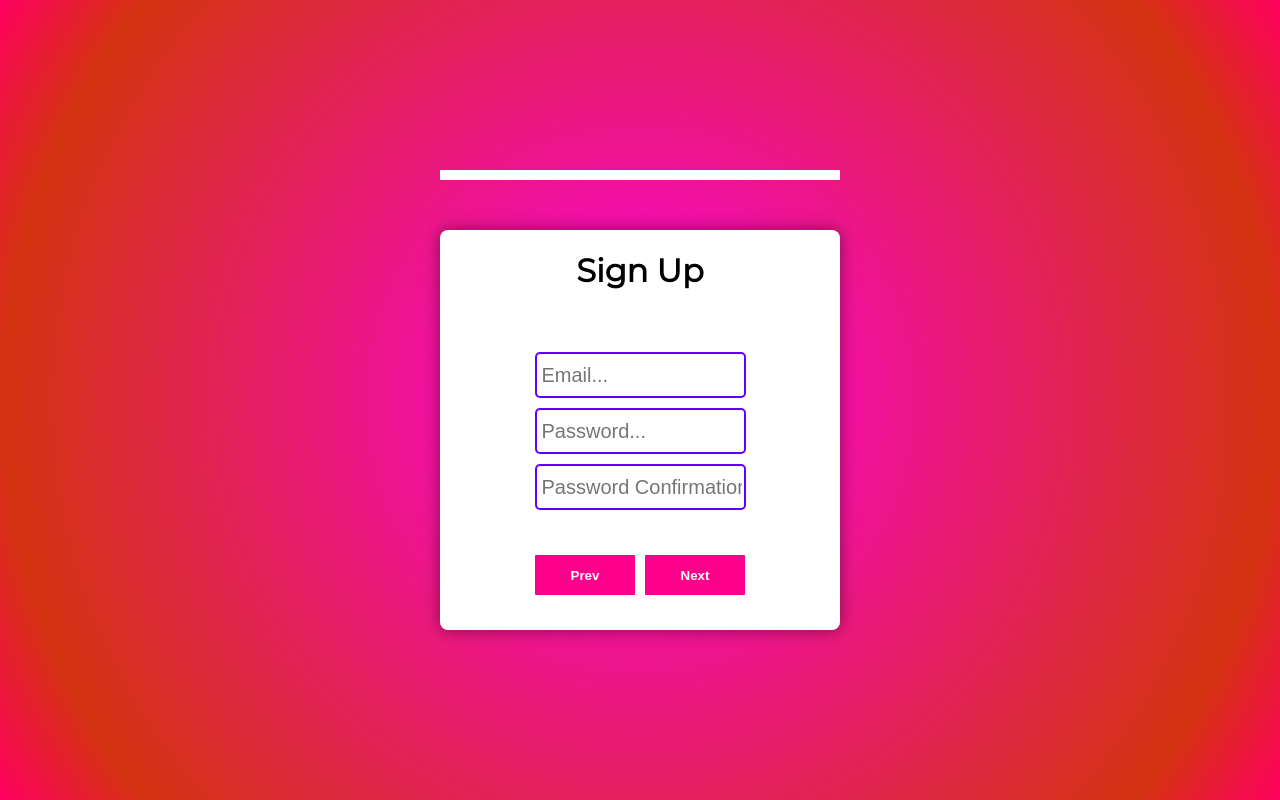
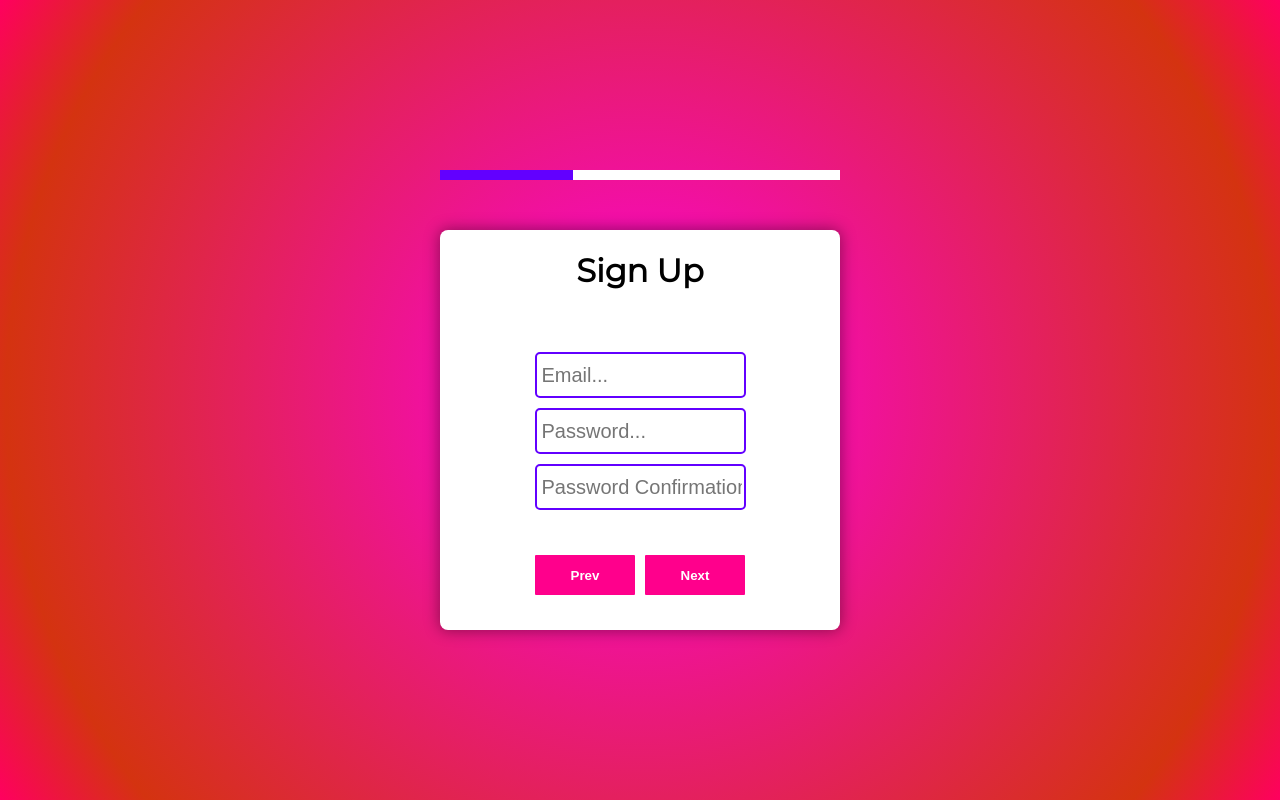
Before and after one commit to patriceandrea/multi-step-form, a React (Create React App) app in the folder multipage-form/: page / in a window 1280 px wide. Built offline with nearby package versions, Linux system fonts and the light colour scheme.

Commit message:
adds progress bvar

```diff
--- a/multipage-form/src/components/Form.js
+++ b/multipage-form/src/components/Form.js
@@ -25,7 +25,9 @@ const Form = () => {
 
   return (
     <div className='form'>
-      <div className='progress-bar'></div>
+      <div className='progress-bar'>
+        <div style={{ width: page === 0 ? "33.3%" : page === 1 ? "66.6%" : "100%" }}></div>
+      </div>
       <div className='form-container'>
         <div className='header'>
           <h1>{formTitles[page]}</h1>
```
